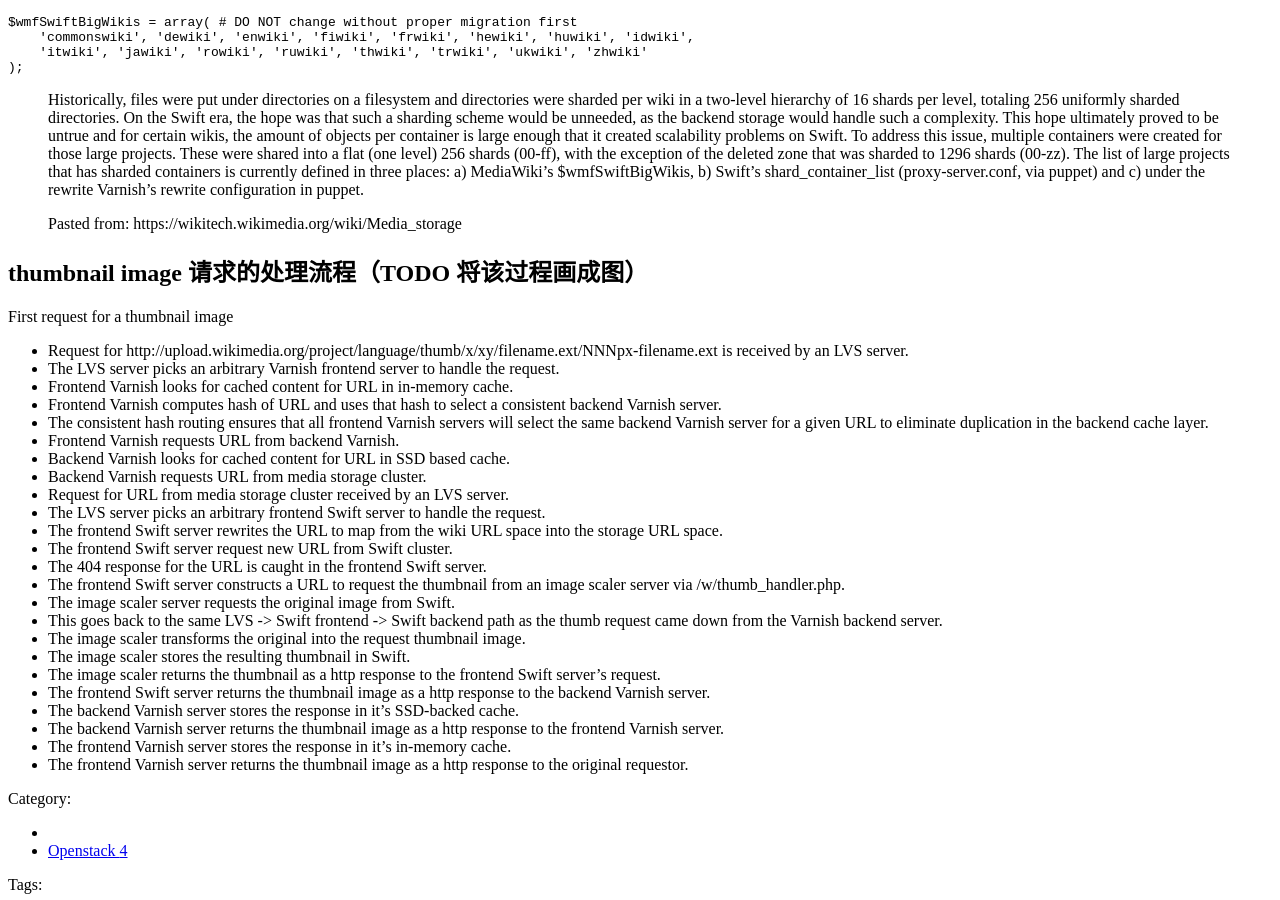
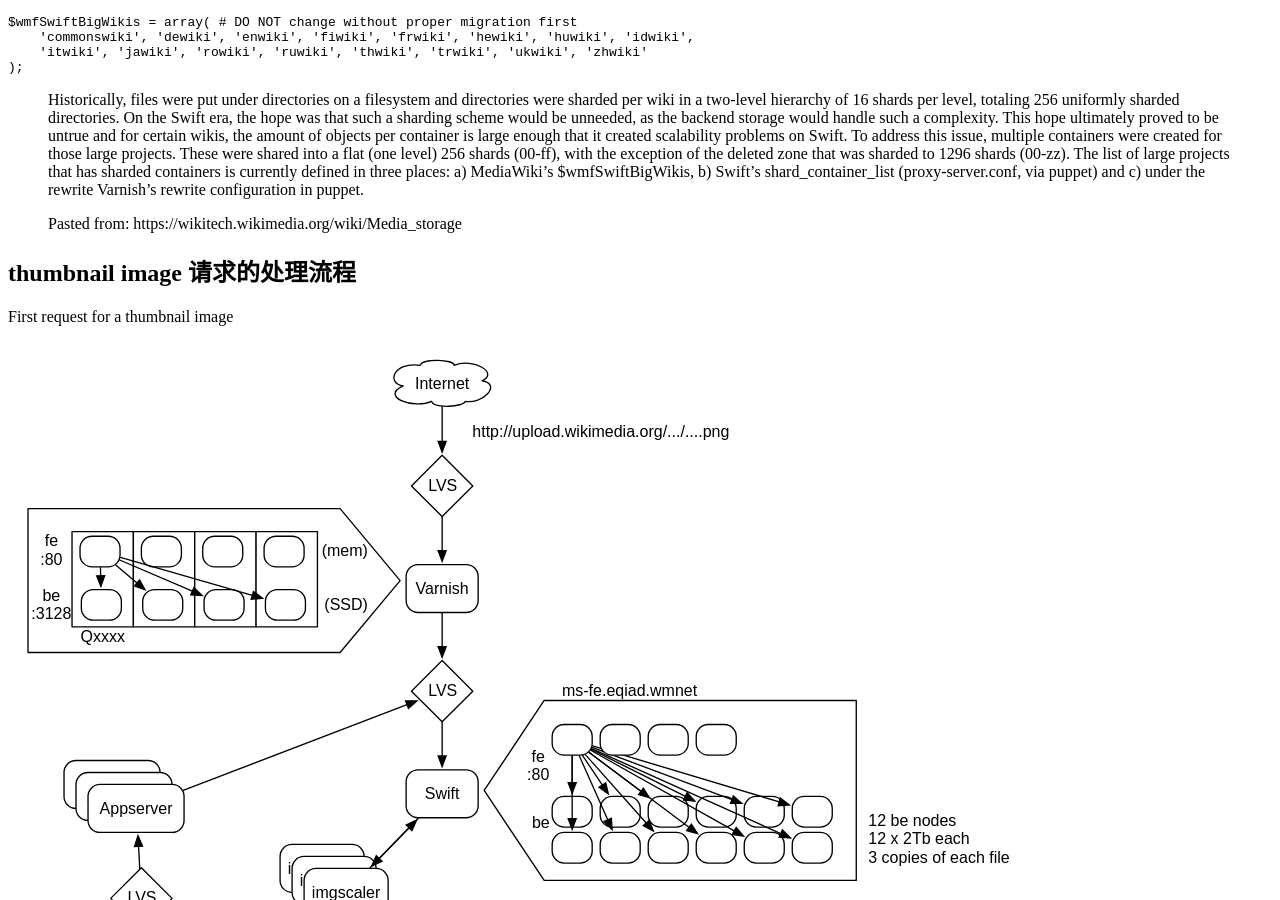
Before and after one commit to lavenresearch/lavenresearch.github.io, a Jekyll site: the page built from _posts/2015-08-05-How-Wikipedia-Deploy-Openstack-Swift.md, in a window 1280 px wide and 900 px high, scrolled down 2111 px. Built offline with Jekyll 4.4.1, drawn with Linux system fonts in a browser that asks for light colours; comment, search, counter and statistics services are not loaded.

Commit message:
Add new posts

```diff
--- a/_posts/2015-08-05-How-Wikipedia-Deploy-Openstack-Swift.md
+++ b/_posts/2015-08-05-How-Wikipedia-Deploy-Openstack-Swift.md
@@ -93,9 +93,11 @@
 
 > Pasted from: https://wikitech.wikimedia.org/wiki/Media_storage
 
-## thumbnail image 请求的处理流程（TODO 将该过程画成图）
+## thumbnail image 请求的处理流程
 
 First request for a thumbnail image
+
+![](/images/Thumbnail-stack.svg)
 
 - Request for http://upload.wikimedia.org/project/language/thumb/x/xy/filename.ext/NNNpx-filename.ext is received by an LVS server.
 - The LVS server picks an arbitrary Varnish frontend server to handle the request.
```
Also changed, not shown: images/Thumbnail-stack.svg (added).
